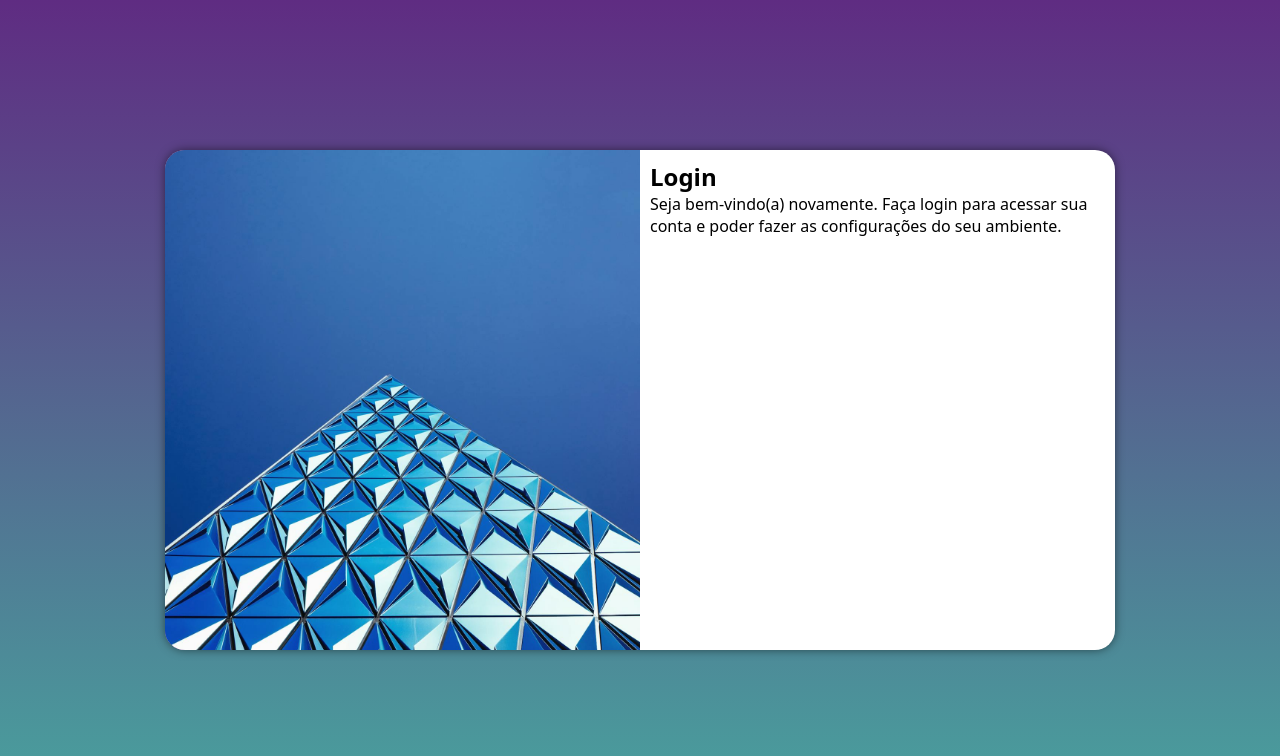
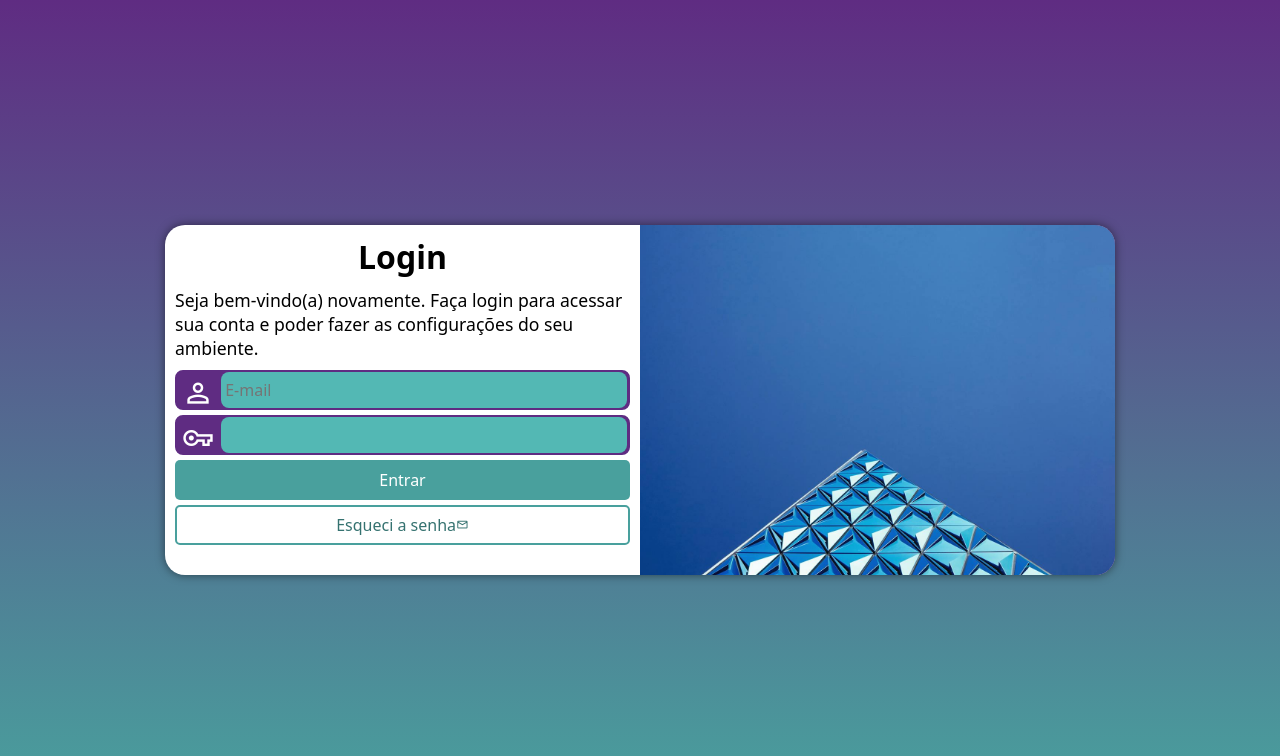
Before and after one commit to GuilhermeZdA/projeto-login, a plain HTML site: page index.html in a window 1280 px wide. Drawn offline with nearby package versions, Linux system fonts and the light colour scheme.

Commit message:
finalizado projeto formulário

```diff
--- a/estilos/media-query.css
+++ b/estilos/media-query.css
@@ -7,6 +7,7 @@
 
     section#login {
         width: 80vw;
+        height: 290px;
     }
 
     section#login > div#imagem {
@@ -28,16 +29,26 @@
 
     section#login {
         width: 950px;
+        height: 350px;
     }
 
     section#login > div#imagem {
-        float: left;
+        float: right;
         width: 50%;
         height: 100%;
     }
 
     section#login > div#formulario {
-        float: right;
+        float: left;
         width: 50%;
     }
+
+    div#formulario > h1 {
+        font-size: 2em;
+    }
+
+    div#formulario > p {
+        font-size: 1.1em;
+        margin: 10px 0px;
+    }
 }
--- a/estilos/style.css
+++ b/estilos/style.css
@@ -29,15 +29,15 @@
     position: absolute;
     top: 50%;
     left: 50%;
-    transform: translate(-50%, -50%);
 
     background-color: white;
-    width: 250px;
-    height: 500px;
+    width: 260px;
+    height: 515px;
     border-radius: 20px;
     box-shadow: 0px 0px 10px rgba(0, 0, 0, 0.5);
     overflow: hidden;
 
+    transform: translate(-50%, -50%);
     transition: width 0.5s, height 0.5s;
     transition-timing-function: ease;
 }
@@ -53,3 +53,90 @@
     display: block;
     padding: 10px;
 }
+
+div#formulario > h1 {
+    text-align: center;
+    margin-bottom: 10px;
+}
+
+div#formulario > p {
+    font-size: 0.8em
+}
+
+form label {
+    display: none;
+}
+
+div.campo > span {
+    color: white;
+    font-size: 2em;
+    width: 40px;
+    padding: 5px;
+}
+
+div.campo > input {
+    background-color: #53b8b4;
+    font-size: 1em;
+    width:calc(100% - 45px) ;
+    height: 100%;
+    border: 0px;
+    border-radius: 8px;
+    padding: 4px;
+    transform: translateY(-13px);
+}
+
+div.campo > input:focus-within {
+    background-color: white;
+    border: none;
+}
+
+form > div.campo {
+    background-color: #5f2c82;
+    border: 2px solid #5f2c82;
+    display: block;
+    width: 100%;
+    height: 40px;
+    border-radius: 8px;
+    margin: 5px 0px;
+
+}
+
+form > div > input[type=submit] {
+    display: block;
+    font-size: 1em;
+    width: 100%;
+    height: 40px;
+    background-color: #49a09d;
+    color: white;
+    border: none;
+    border-radius: 5px;
+}
+
+form > div > input[type=submit]:hover {
+    background-color: #357270;
+    cursor: pointer;
+}
+
+form a.botao {
+    display: block;
+    text-align: center;
+    font-size: 1em;
+    width: 100%;
+    height: 40px;
+    padding-top: 7px;
+    margin-top: 5px;
+    background-color: white;
+    color: #357270;
+    border: 2px solid #49a09d;
+    border-radius: 5px;
+    text-decoration: none;
+
+}
+
+form a.botao:hover {
+    background-color: #62d4d1;
+}
+
+form a.botao span {
+    font-size: 0.8em;
+}
--- a/index.html
+++ b/index.html
@@ -6,6 +6,8 @@
     <title>Login</title>
     <link rel="stylesheet" href="estilos/style.css">
     <link rel="stylesheet" href="estilos/media-query.css">
+    <link rel="stylesheet" href="https://fonts.googleapis.com/css2?family=Material+Symbols+Outlined" />
+
 </head>
 <body>
     <main>
@@ -14,7 +16,22 @@
             <div id="formulario">
                 <h1>Login</h1>
                 <p>Seja bem-vindo(a) novamente. Faça login para acessar sua conta e poder fazer as configurações do seu ambiente.</p>
-                <form action="login.php" method="post"></form>
+                <form action="login.php" method="post" autocomplete="on">
+                    <div class="campo">
+                        <span class="material-symbols-outlined">person</span>
+                        <input type="email" name="login" id="ilogin" placeholder="E-mail" autocomplete="email" required maxlength="30">
+                        <label for="ilogin">Login: </label>
+                    </div>
+                    <div class="campo">
+                        <span class="material-symbols-outlined">vpn_key</span>
+                        <input type="password" name="senha" id="isenha" autocomplete="current-password" minlength="8" maxlength="30">
+                        <label for="isenha">Senha: </label>
+                    </div>
+                    <div>
+                        <input type="submit" value="Entrar">
+                        <a href="esqueci.html" class="botao">Esqueci a senha<span class="material-symbols-outlined">mail</span></a>
+                    </div>
+                </form>
             </div>
         </section>
     </main>
```
